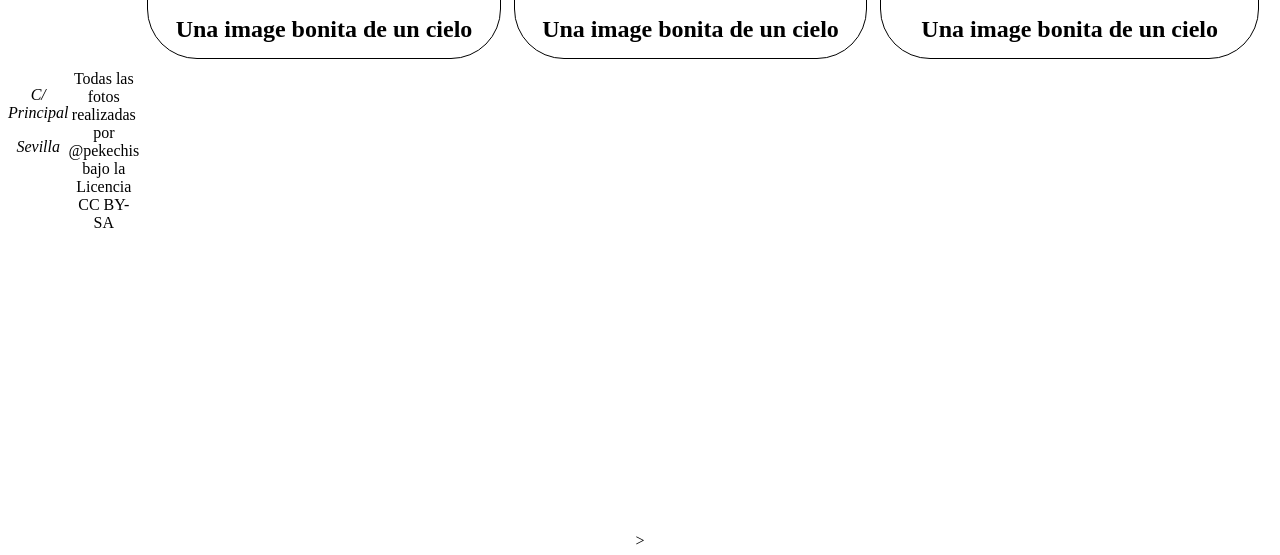
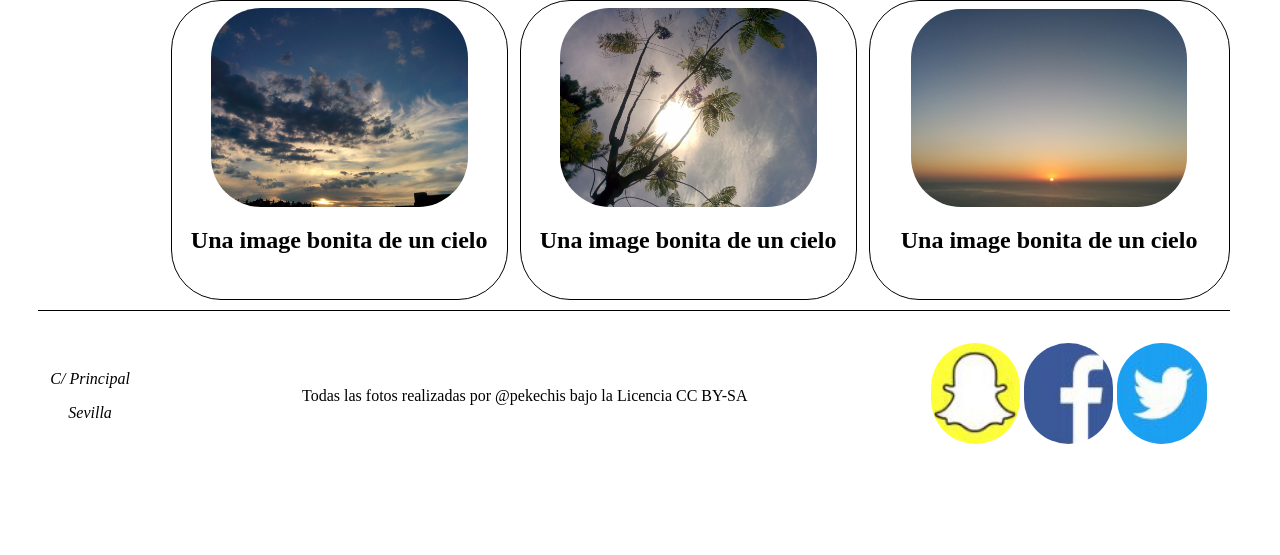
Before and after one commit to AbelMP17/Lenguaje-de-marcas, a plain HTML site: page UD04/GRID/Ejercicio05/Ejercicio05.html in a window 1280 px wide. Shown: the part 527-1082 px from the top of the page. After the commit the page ends 1007 px from the top, so only its background shows below. Drawn offline with Linux system fonts and the light colour scheme.

Commit message:
Ejercicio05 terminado

```diff
--- a/UD04/GRID/Ejercicio05/Ejercicio05.css
+++ b/UD04/GRID/Ejercicio05/Ejercicio05.css
@@ -3,15 +3,19 @@
     border-radius: 50px;
     text-overflow: none;
 }
+body{
+    margin-left: 3%;
+    margin-right: 3%;
+}
 .container_grid{
     display: grid;
     grid-template-columns: 10% 28% 28% 30%;
-    grid-template-rows: 9% 25% 19%;
-
+    grid-template-rows: 100px 400px 300px 170px;
     grid-template-areas:
         "cabecera cabecera cabecera cabecera"
         "navegador principal principal art0"
         "navegador art1 art2 art3"
+        "footer footer footer footer"
     ;
     grid-gap: 1%;
 }
@@ -66,19 +70,17 @@ img{
     grid-area: art3;
 }
 footer{
+    padding: 1%;
+    border-radius: 0px;
+    border-top: 1px solid;
+    grid-area: footer;
     display:flex;
-
-}
-.calle{
-    grid-area: calle;
-}
-.copyright{
-    grid-area: copyright;
-}
-.social{
-    grid-area:social;
+    flex-direction: row;
+    flex-wrap: nowrap;
+    align-items: center;
+    justify-content: space-between;
 }
 .social img{
-    width: 20%;
-    height: 20%;
+    width:30%;
+    height: 70%;
 }
--- a/UD04/GRID/Ejercicio05/Ejercicio05.html
+++ b/UD04/GRID/Ejercicio05/Ejercicio05.html
@@ -1,11 +1,10 @@
-<html>
 <html>
 <head>
     <meta charset='utf-8'>
+    <meta name="viewport" content="width=device-width, initial-scale=1.0">
     <title>Ejercicio 05</title>
     <link rel='stylesheet' href='Ejercicio05.css'>
 </head>
-    <body>
 <body>
     <div class="container_grid">
         <header class="cabecera">
@@ -46,6 +45,7 @@
             <img src="img/img/img5.jpg" />
             <h2>Una image bonita de un cielo</h2>
         </article>
+
         <footer>
             <address class="calle">
                 <p>C/ Principal</p>
@@ -61,4 +61,4 @@
         </footer>
     </div>
 </body>
-</html>>
+</html>
```
Lines whose indentation alone changed are shown as unchanged.
